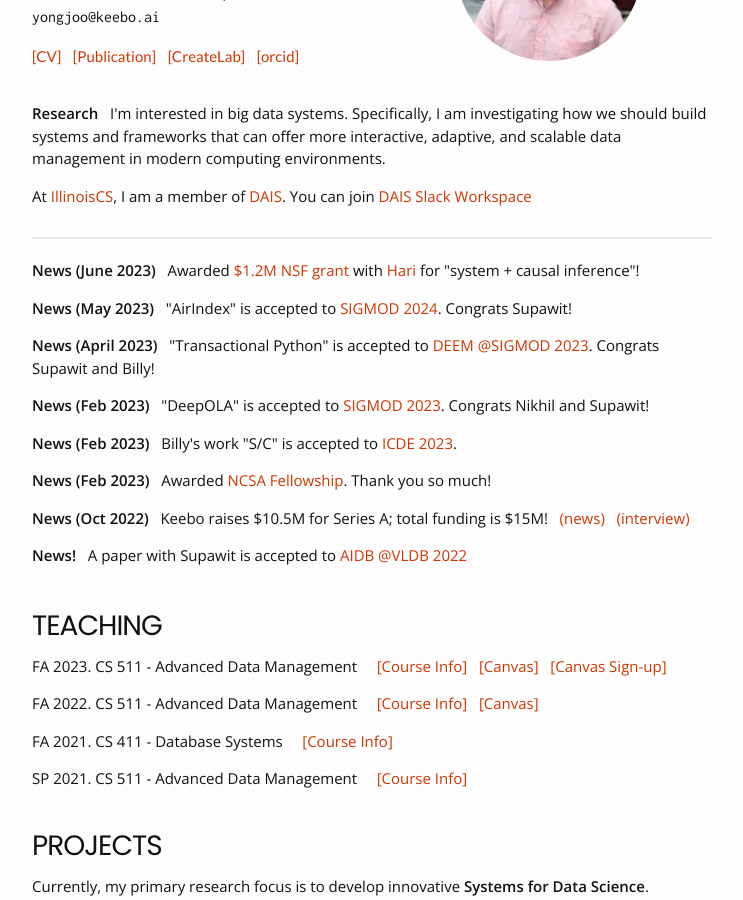
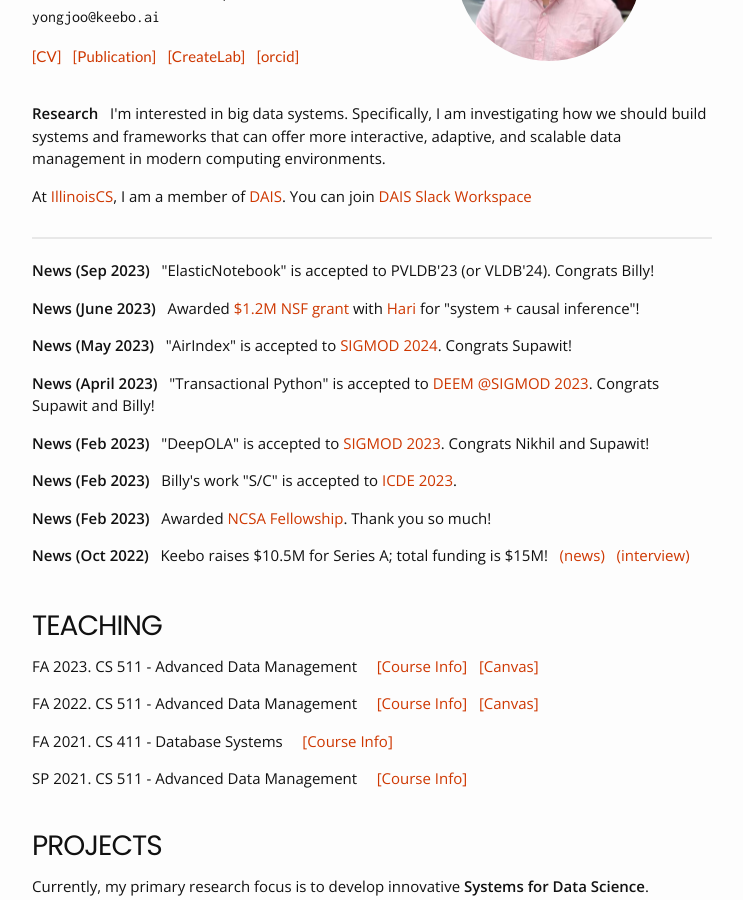
Before and after one commit to pyongjoo/pyongjoo.github.io, a Jekyll site: the page built from index.html, in a window 1280 px wide and 900 px high, scrolled down 233 px. Shown: the whole window, without its empty margins (268-1011 px from the left). Built offline with Jekyll 4.4.1, drawn with Linux system fonts in a browser that asks for light colours.

Commit message:
removed canvas sign-up; added vldb news

```diff
--- a/index.html
+++ b/index.html
@@ -51,6 +51,7 @@ layout: home
 	<div class="row news-block">
 	    <div class="col-md-12 col-lg-12">
 		<!-- <p>I wrote <a href="https://www.reddit.com/r/UIUC/comments/10sa5uj/avoid_using_illinoisedu_email_for_important/">this Reddit post</a> regarding the university email issue. </p> -->
+		<p><b>News (Sep 2023)</b> &nbsp; "ElasticNotebook" is accepted to PVLDB'23 (or VLDB'24). Congrats Billy!</p>
 		<p><b>News (June 2023)</b> &nbsp; Awarded <a href="https://www.nsf.gov/awardsearch/showAward?AWD_ID=2312561&HistoricalAwards=false">$1.2M NSF grant</a>
             with <a href="http://sundaram.cs.illinois.edu/">Hari</a> for "system + causal inference"!</p>
         <p><b>News (May 2023)</b> &nbsp; "AirIndex" is accepted to <a href="https://2024.sigmod.org/">SIGMOD 2024</a>. Congrats Supawit!</p>
@@ -63,7 +64,6 @@ layout: home
 		    (news)</a>
 		    &nbsp; <a href="https://cs.illinois.edu/news/successful-startup-provides-park-with-a-perspective-on-balancing-academic-research-with-entrepreneurial-energy">
 		    (interview)</a></p>
-		<p><b>News!</b> &nbsp; A paper with Supawit is accepted to <a href="https://sites.google.com/view/aidb2022/?pli=1">AIDB @VLDB 2022</a></p>
 	    </div>
 	</div>
 </div>
```
Also changed, not shown: _home/2019-11-15-teaching.md (+0 -1 lines).
